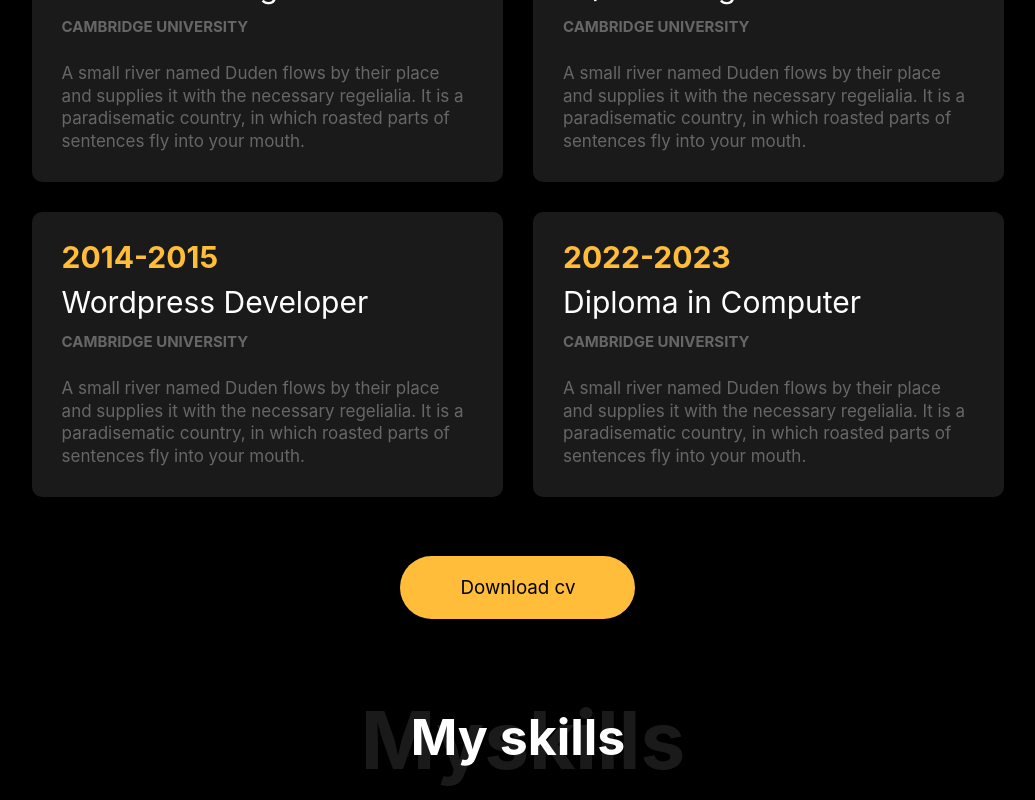
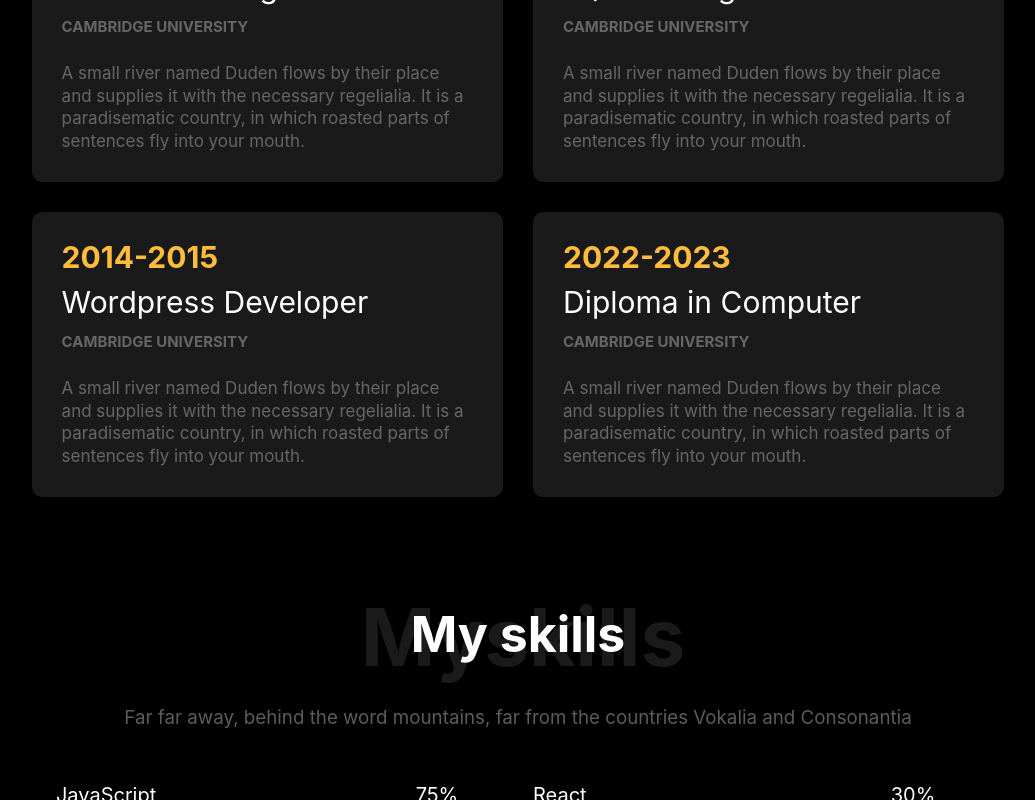
Before and after one commit to mohsenSeyedi/Me.com, a React (Create React App) app: page / in a window 1280 px wide. Shown: the part 2418-3218 px from the top of the page, without its empty margins (122-1157 px from the left). Built offline with nearby package versions, Linux system fonts and the light colour scheme.

Commit message:
add Aos to Resume component

```diff
--- a/src/components/Header/Resume/Resume.jsx
+++ b/src/components/Header/Resume/Resume.jsx
@@ -1,8 +1,16 @@
-import React from 'react';
+import React,{useEffect} from 'react';
 import "./Resume.css";
 import Box from "./Box";
+import AOS from 'aos';
+import 'aos/dist/aos.css';
 
 export default function Resume() {
+
+  useEffect(() => {
+   AOS.init();
+  }, [])
+
+
   return (
     <div id="resume" className="w-full flex items-center justify-center mt-40">
         <div id="resume-container" className="w-[95%] flex flex-col items-center justify-center">
@@ -10,7 +18,7 @@ export default function Resume() {
                 <h4 className="header-text before:content-['Resume'] before:top-[-2rem]">Resume</h4>
                 <p className="w-[90%] text-center text-3xl mt-14">A small river named Duden flows by their place and supplies it with the necessary regelialia. It is a paradisematic country, in which roasted parts of sentences fly into your mouth.</p>
             </div>
-            <div id="resume-boxes" className="grid grid-cols-2 gap-12 mt-24 md:grid-cols-1">
+            <div id="resume-boxes" className="grid grid-cols-2 gap-12 mt-24 md:grid-cols-1" data-aos="fade-up" data-aos-duration="1000">
               <Box year="2014-2015" title="Master Degree of Design"></Box>
               <Box year="2014-2015" title="Art & Creative Director"></Box>
               <Box year="2017-2018" title="Bachelor's Degree of C.A"></Box>
@@ -18,9 +26,7 @@ export default function Resume() {
               <Box year="2014-2015" title="Wordpress Developer"></Box>
               <Box year="2022-2023" title="Diploma in Computer"></Box>
             </div>
-            <div className="mt-32">
-                <a href="#" className="btn py-8 px-24 text-3xl">Download cv</a>
-            </div>
+
         </div>
     </div>
   )
```
